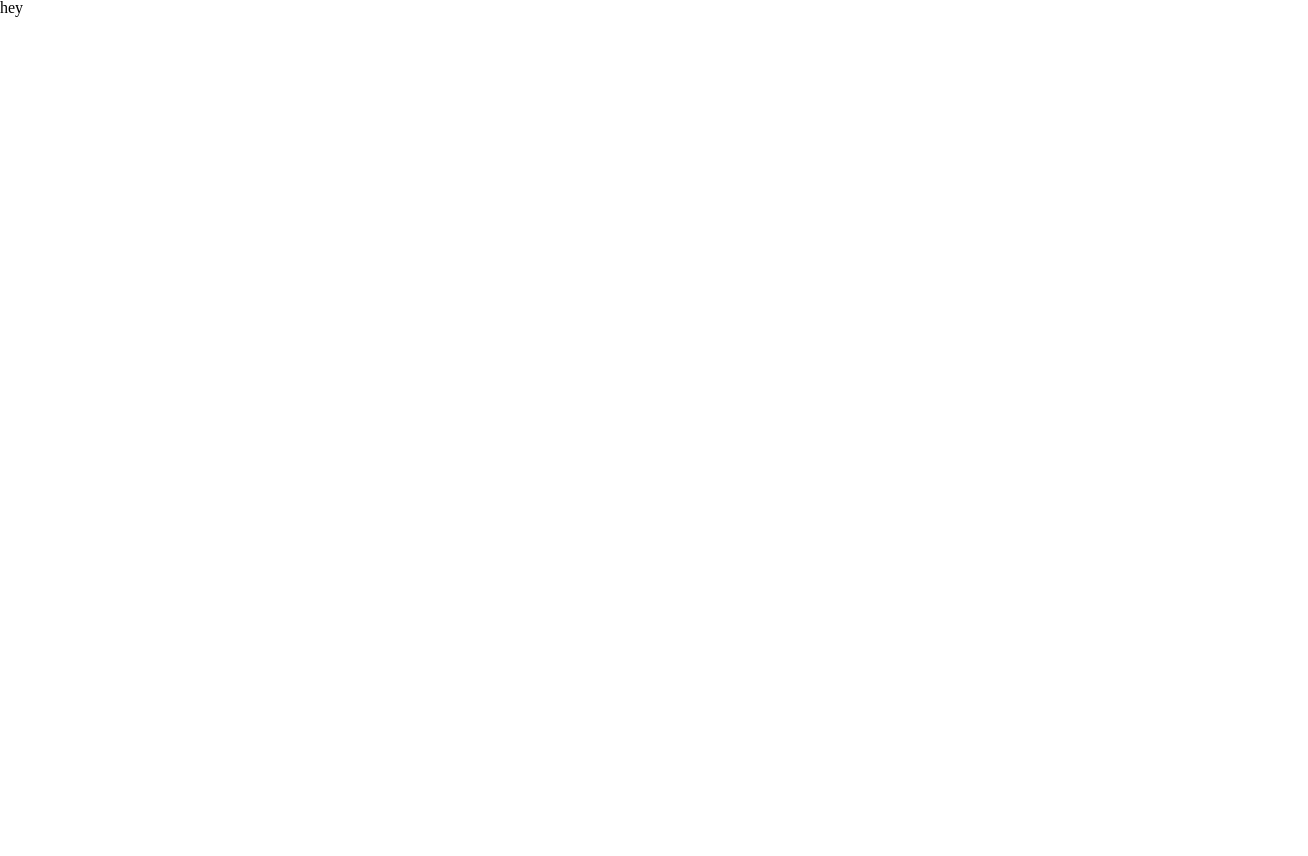
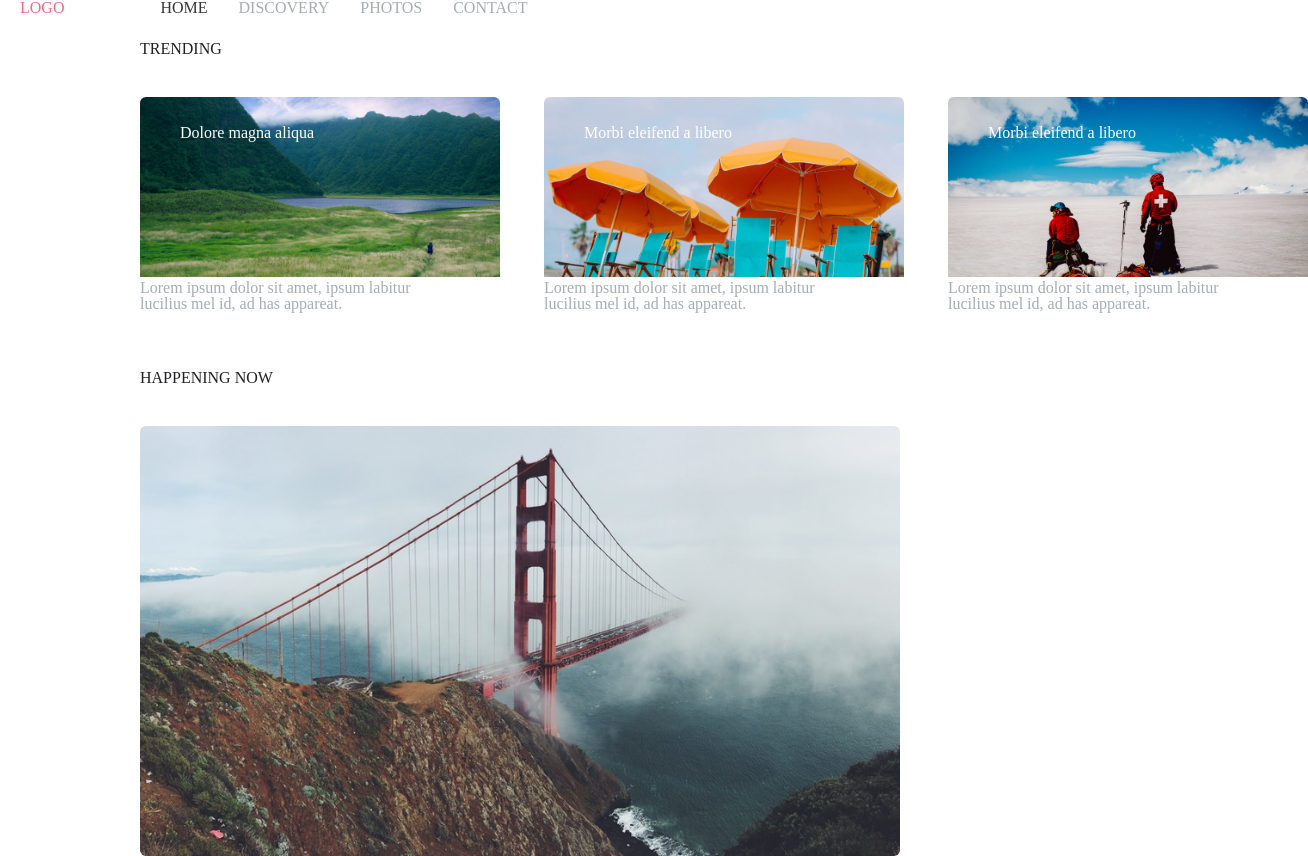
Before and after one commit to giorgixixadze/lesson-5, a plain HTML site: page index.html in a window 1280 px wide. Shown: the top 856 px of the page, 1308 px wide, since content can reach past the window. Before the commit the page ends 800 px from the top, so only its background shows below. Drawn offline with Linux system fonts and the light colour scheme.

Commit message:
add everyone

```diff
--- a/css/style.css
+++ b/css/style.css
@@ -0,0 +1,149 @@
+/*navigation*/
+.logo{
+	size: 13px;
+	color: #FA6980;
+	display: inline-block;
+	padding-left: 20px;
+
+}
+.home{
+	size: 11px;
+	color: #343638;
+	display: inline-block;
+	padding-left: 92px
+}
+.nav{
+	size: 11px;
+	color: #A6ADB4;
+	display: inline-block;
+	padding-left:27px;
+}
+/*pirveli bloki*/
+.blok1-1 {
+	color: #202124;
+	size: 24px;
+	margin-top:25px;
+	margin-bottom: 40px;
+	margin-left: 140px;
+}
+.blok1{
+	width: 360px;
+	display: inline-block;
+	margin-left: 140px;
+	padding-right: 40px;
+}
+.blok2{
+	width: 360px;
+	display: inline-block;
+	padding-left: 40px;
+	padding-right: 40px;
+}
+.blok3{
+	width: 360px;
+	display: inline-block;
+	padding-left: 80px;
+/*	padding-right: 140px;*/
+
+}
+.bloktext1{
+	size: 13px;
+	color: #A6ADB4;
+}
+/*textis fotoze gamosaxva*/
+.box1text{
+	position: relative;
+
+}
+.textabsolute{
+	position: absolute;
+	top: 28px;
+	left: 40px;
+	color: #FFFFFF;
+}
+.box2text{
+	position: relative;
+}
+.box2absolute{
+	position: absolute;
+	left: 40px;
+	top: 28px;
+	width: 280px;
+	color: #FFFFFF;
+	size: 16px;
+}
+.box3text{
+	position: relative;
+}
+.box3absolute{
+	position: absolute;
+	left: 40px;
+	top: 28px;
+	width: 280px;
+	color: #FFFFFF;
+	size: 16px;
+}
+
+
+/*meore bloki*/
+.satauri{
+	size: 24px;
+	color: #202124;
+	padding-left: 140px;
+	padding-top: 58px;
+}
+.box1{
+	width: 760px;
+	display: inline-block;
+	padding-left: 140px;
+	padding-top: 40px;
+	vertical-align: top;
+}
+.box2{
+	width: 360px;
+	height: 896px;
+	display: inline-block;
+	margin-right: px;
+	margin-left: 180px;
+	margin-top: 30px;
+	vertical-align: top;
+}
+.img1{
+	padding-bottom: 120px;
+}
+.img2{
+	padding-bottom: 120px;
+}
+
+/*footer blok*/
+.footerblok{
+	background-color: #A6ADB4;
+	height: 200px;
+
+}
+.footerbox1{
+	display: inline-block;
+	size: 13px;
+	width: 37px;
+	margin-left: 142px;
+	margin-top: 58px;
+	margin-right: 89px;
+	margin-bottom: 129px;
+}
+.footerbox2{
+	display: inline-block;
+	margin: 56px 86px 60px 89px;
+}
+.footerbox3{
+	display: inline-block;
+	margin: 56px 80px 60px 5px;
+}
+.footerbox4{
+	display: inline-block;
+	margin: 56px 513px 60px 85px;
+}
+.footericon{
+	display: inline-block;
+	/*margin: 56px 128px 128px 13px;*/
+	margin-top: 56px;
+
+}
--- a/index.html
+++ b/index.html
@@ -7,6 +7,87 @@
 	<link rel="stylesheet" type="text/css" href="css/style.css">
 </head>
 <body>
-	<p>hey</p>
+	<header class="header">
+		<h2 class="logo">LOGO</h2>
+		<h3 class="home">HOME</h3>
+		<H3 class="nav">DISCOVERY</H3>
+		<H3 class="nav">PHOTOS</H3>
+		<H3 class="nav">CONTACT</H3>
+	</header>
+	<!-- pirveli bloki -->
+	<div>
+		<p class="blok1-1">TRENDING</p>
+		<div class="blok1">
+			<div class="box1text">
+				<img src="img/image1.png">
+				<div class="textabsolute">
+				    <h2 >Dolore magna aliqua</h2>
+			    </div>
+			</div>
+
+			<p class="bloktext1">Lorem ipsum dolor sit amet, ipsum labitur lucilius mel id, ad has appareat.</p>
+		</div>
+		<div class="blok2">
+			<div class="box2text">
+				<img src="img/img2.png">
+				<div>
+					<h2 class="box2absolute">Morbi eleifend a libero</h2>
+				</div>
+			</div>
+			<p class="bloktext1">Lorem ipsum dolor sit amet, ipsum labitur lucilius mel id, ad has appareat.</p>
+		</div>
+		<div class="blok3">
+			<div class="box3text">
+                <img src="img/img3.png">
+                <div class="box3absolute">
+                	<h2>Morbi eleifend a libero</h2>
+                </div>
+			</div>
+			<p class="bloktext1">Lorem ipsum dolor sit amet, ipsum labitur lucilius mel id, ad has appareat.</p>
+		</div>
+	</div>
+	<!-- meore bloki -->
+	<div>
+		<p class="satauri">HAPPENING NOW</p>
+		<div class="box1">
+			<img src="img/img4.png">
+			<img src="img/image.png">
+		</div>
+		<div class="box2">
+			<img class="img1" src="img/img9.png">
+			<img class="img2"src="img/img5.png">
+			<img class="img3"src="img/img6.png">
+		</div>
+	</div>
+	<!-- futeri -->
+	<footer class="footerblok">
+		<p class="footerbox1">logo</p>
+		<div class="footerbox2">
+			<p>home</p>
+			<p>discovery</p>
+			<p>photos</p>
+			<p>contact</p>
+		</div>
+		<div class="footerbox3">
+			<p>about</p>
+			<p>help</p>
+			<p>terms</p>
+			<p>guidlines</p>
+		</div>
+		<div class="footerbox4">
+			<p>testimonials</p>
+			<p>advertise</p>
+			<p>intergrations</p>
+			<p>careers</p>
+		</div>
+		<div class="footericon">
+			<img src="img/instagram.png">
+			<img src="img/twitter.png">
+			<img src="img/facebook.png">
+			<img src="img/web.png">
+		</div>
+	</footer>
+
+
 </body>
 </html>
```
Also changed, not shown: img/Image.png (added), img/Image1.png (added), img/facebook.png (added), img/img2.png (added), img/img3.png (added), img/img4.png (added), img/img5.png (added), img/img6.png (added), img/img9.png (added), img/instagram.png (added), img/new.png (added), img/twitter.png (added), img/web.png (added).
